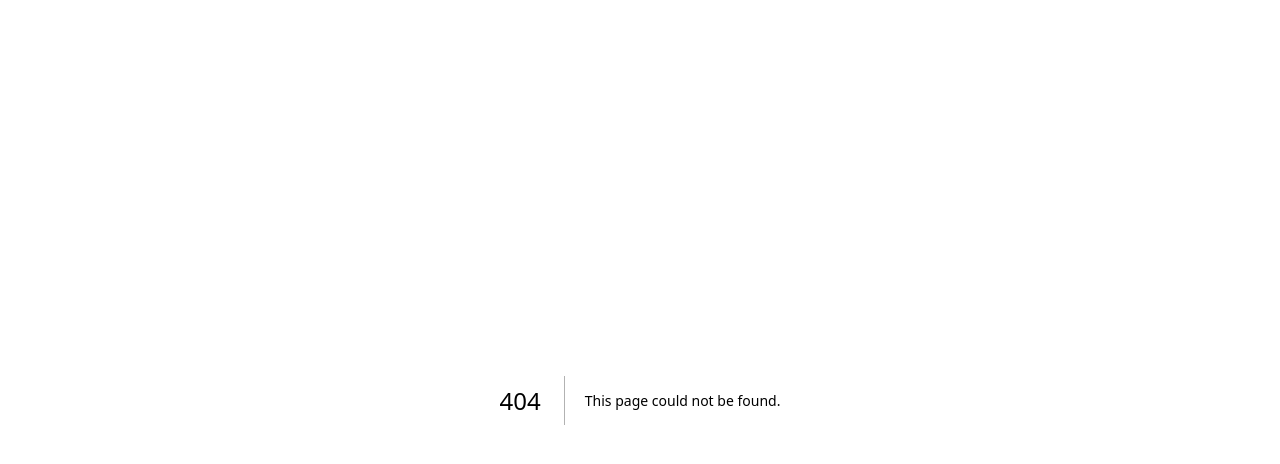
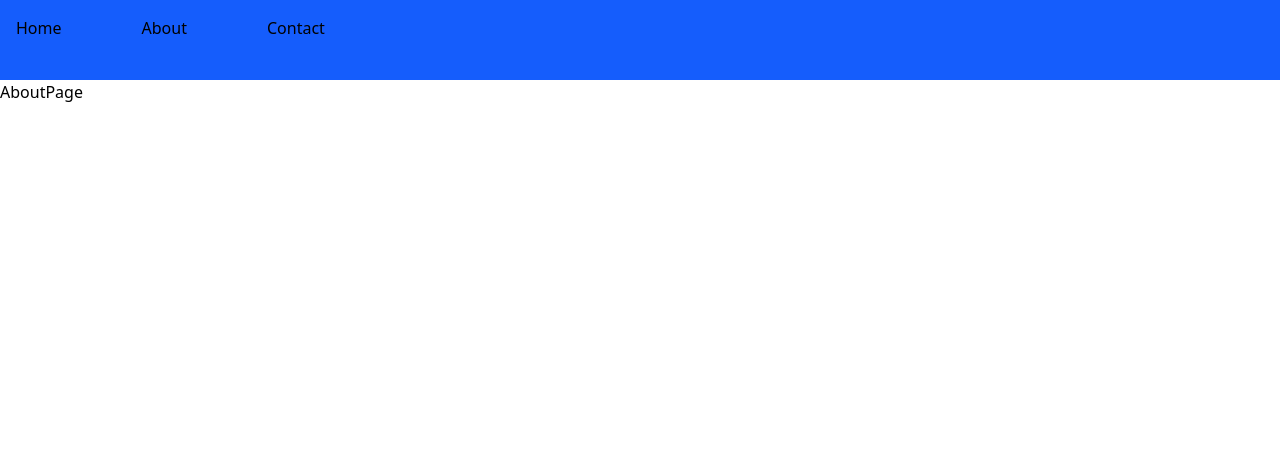
Before and after one commit to suraz404/NextJs, a Next.js app: page /layoutLearning/about in a window 1280 px wide. Before the commit this address had no page. Shown: the top 464 px of the page. Built offline with nearby package versions, Linux system fonts and the light colour scheme.

Commit message:
all about layouts

```diff
--- /dev/null
+++ b/src/app/layoutLearning/about/page.tsx
@@ -0,0 +1,7 @@
+import React from "react";
+
+const AboutPage = () => {
+  return <div>AboutPage</div>;
+};
+
+export default AboutPage;
--- /dev/null
+++ b/src/app/layoutLearning/layout.tsx
@@ -0,0 +1,29 @@
+import Link from "next/link";
+
+export default function BaseLayout({
+  children,
+}: {
+  children: React.ReactNode;
+}) {
+  return (
+    <div>
+      <header className="min-h-20 bg-blue-600">
+        <ul className="flex flex-row gap-20 p-4">
+          <Link href="/layoutLearning">
+            {" "}
+            <li>Home</li>
+          </Link>
+          <Link href="/layoutLearning/about">
+            {" "}
+            <li>About</li>
+          </Link>
+          <Link href="/layoutLeaning/contact">
+            {" "}
+            <li>Contact</li>
+          </Link>
+        </ul>
+      </header>
+      {children}
+    </div>
+  );
+}
--- /dev/null
+++ b/src/app/layoutLearning/page.tsx
@@ -0,0 +1,3 @@
+export default function LayoutPage() {
+  return <div>Layout Page</div>;
+}
```
